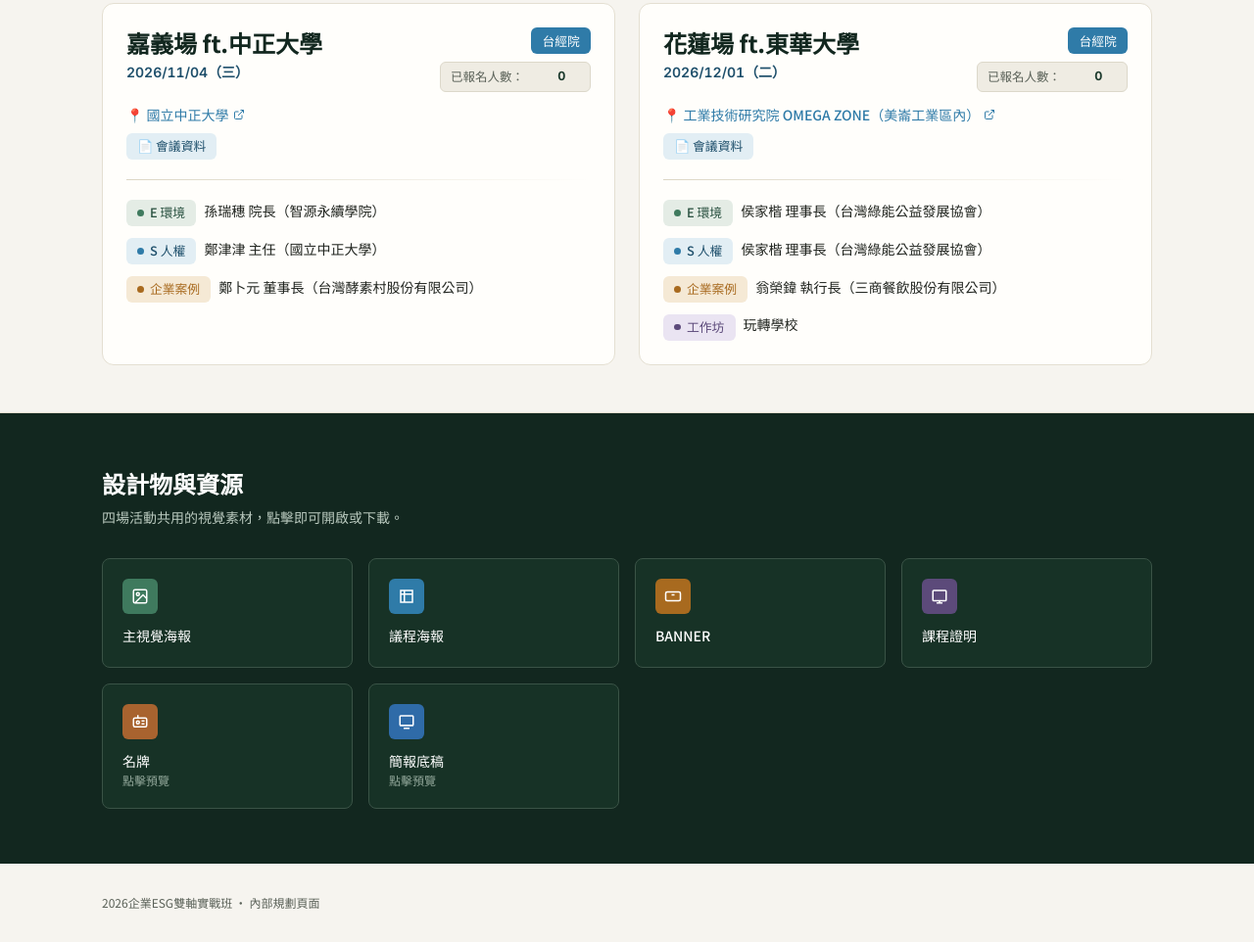
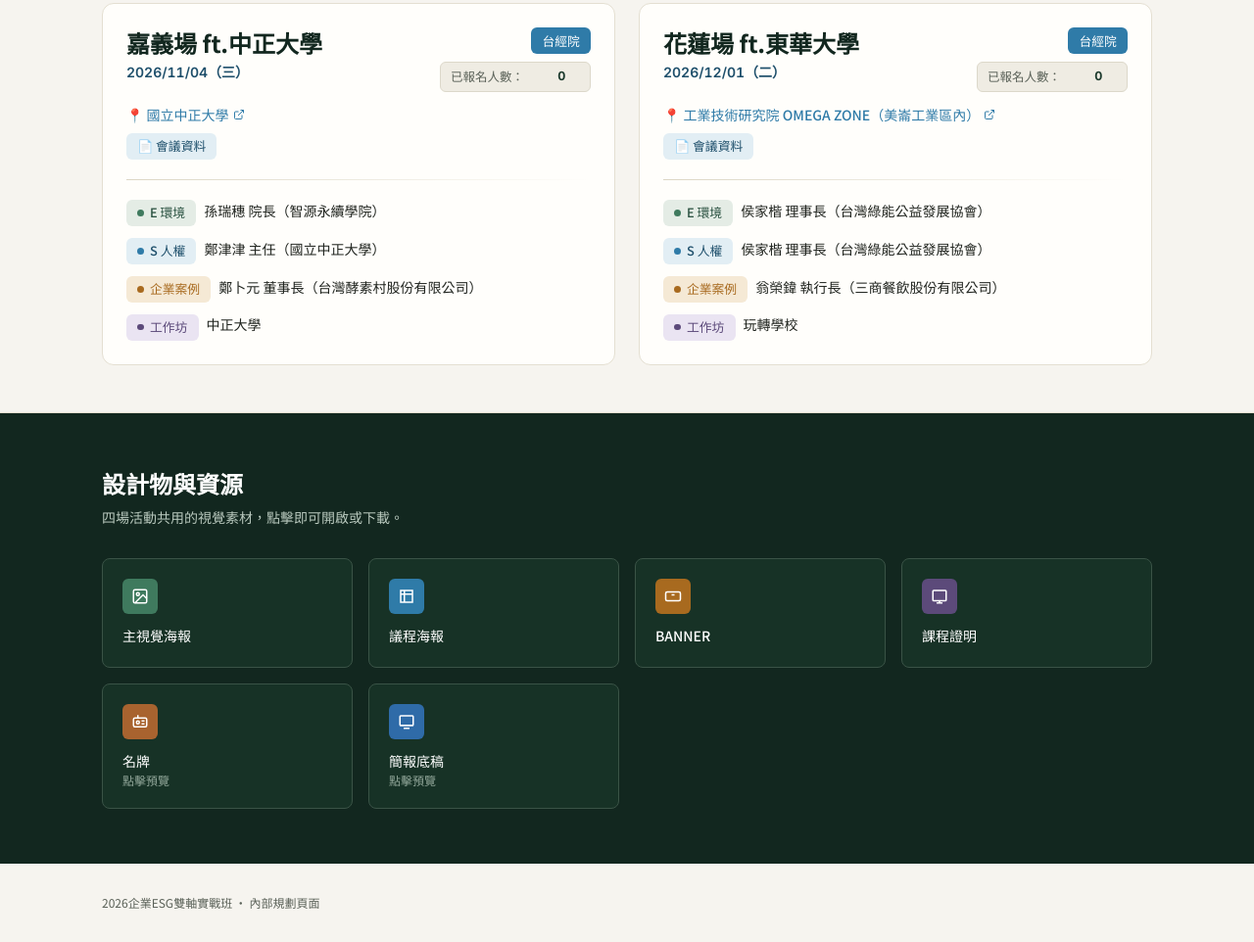
Before and after one commit to casa0416-maki/esg-2026, a plain HTML site: page index.html in a window 1280 px wide. Shown: the part 1226-2188 px from the top of the page at 98% size. Drawn offline with nearby package versions, Linux system fonts and the light colour scheme; no server answers.

Commit message:
Update index.html

```diff
--- a/index.html
+++ b/index.html
@@ -381,6 +381,10 @@
           <div class="flex flex-wrap items-baseline gap-2">
             <span class="badge" style="background:var(--amber-100); color:var(--amber-600);"><span class="badge-dot" style="background:var(--amber-600);"></span>企業案例</span>
             <span style="color:var(--ink-900);">鄭卜元 董事長（台灣酵素村股份有限公司）</span>
+          </div>
+                    <div class="flex flex-wrap items-baseline gap-2">
+            <span class="badge" style="background:var(--plum-100); color:var(--plum-600);"><span class="badge-dot" style="background:var(--plum-600);"></span>工作坊</span>
+            <span style="color:var(--ink-900);">中正大學</span>
           </div>
         </dl>
       </article>
```
